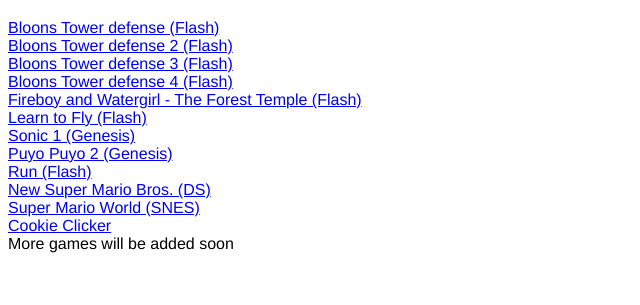
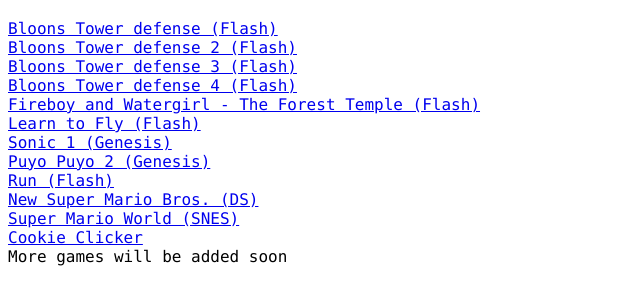
Before and after one commit to HehehehaBawg/fsda, a website: page index.html in a window 1280 px wide. Shown: the part 61-366 px from the top of the page, without its empty margins (0-640 px from the left). Drawn offline with Linux system fonts and the light colour scheme.

Commit message:
Update index.html

```diff
--- a/index.html
+++ b/index.html
@@ -5,7 +5,7 @@
   <title>Leo's unblocked games</title>
      <h1>Leo's unblocked games</h1>
 </head>
-<body><p style="font-family: Helvetica">
+<body><p style="font-family: Monaco">
      <a href="https://leoisbadatmakeingthings.github.io/idk-testing/btd1.html">Bloons Tower defense (Flash)</a>
   <br>
 <a href="https://leoisbadatmakeingthings.github.io/idk-testing/btd2.html">Bloons Tower defense 2 (Flash)</a>
```
